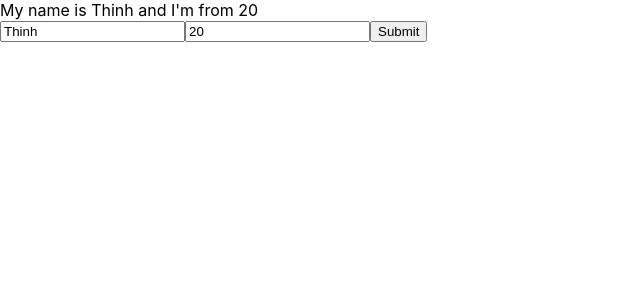
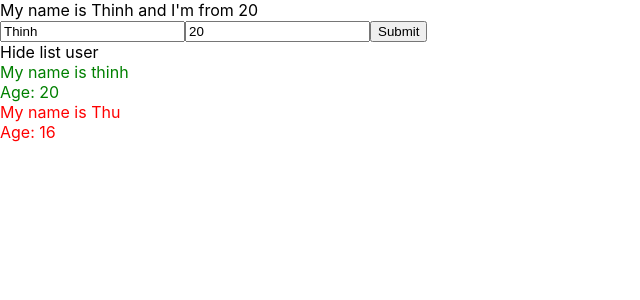
Before and after one commit to sjsjsmsmsj/test-demo-react, a React (Create React App) app: page / in a window 1280 px wide. Shown: the top 300 px of the page, without its empty margins (0-640 px from the left). Built offline with nearby package versions, Linux system fonts and the light colour scheme.

Commit message:
function

```diff
--- a/src/App.css
+++ b/src/App.css
@@ -5,6 +5,14 @@
     sans-serif;
   -webkit-font-smoothing: antialiased;
   -moz-osx-font-smoothing: grayscale;
+}
+
+.green {
+  color: green;
+}
+
+.red {
+  color: red;
 }
 
 code {
--- /dev/null
+++ b/src/components/DisplayInfor.js
@@ -0,0 +1,45 @@
+import React from "react";
+
+class DisplayInfor extends React.Component {
+
+    state = {
+        isShowListUser: true
+    }
+
+    handleShowHide = () => {
+        this.setState({
+            isShowListUser: !this.state.isShowListUser
+        })
+    }
+
+    render() {
+        const { listUsers } = this.props;
+
+        return (
+            <div>
+            <div>
+                    <span onClick={() => this.handleShowHide()}>
+                        {this.state.isShowListUser ? "Hide list user": "Show list user"}
+                </span>
+            </div>
+            <div>
+                { this.state.isShowListUser &&
+                    listUsers.map((user) => {
+return (
+                            <div key={user.id} className={+user.age > 18 ? "green": "red"}>
+                                <div>My name is {user.name}</div>
+                                <div>Age: {user.age}</div>
+                            </div>
+                        );
+
+
+                    })
+                    }
+
+                </div>
+                </div>
+        );
+    }
+}
+
+export default DisplayInfor;
--- a/src/components/MyComponent.js
+++ b/src/components/MyComponent.js
@@ -1,14 +1,21 @@
 import React from 'react'
 import UserInfor from './UserInfor';
+import DisplayInfor from './DisplayInfor'
 
 class MyComponent extends React.Component {
-
+    state = {
+        listUsers: [
+            { id: 1, name: "thinh", age: 20 },
+            { id: 2, name: "Thu", age: 16}
+        ]
+    }
 
     // JSX
     render() {
         return (
             <div>
-                <UserInfor/>
+                <UserInfor />
+                <DisplayInfor listUsers={ this.state.listUsers} />
             </div>
         );
     }
--- a/src/index.js
+++ b/src/index.js
@@ -8,9 +8,9 @@
 const root = ReactDOM.createRoot(document.getElementById('root'));
 root.render(
   <Provider store={store}>
-    <React.StrictMode>
+    {/* <React.StrictMode> */}
       <App />
-    </React.StrictMode>
+    {/* </React.StrictMode> */}
   </Provider>
 );
 
```
